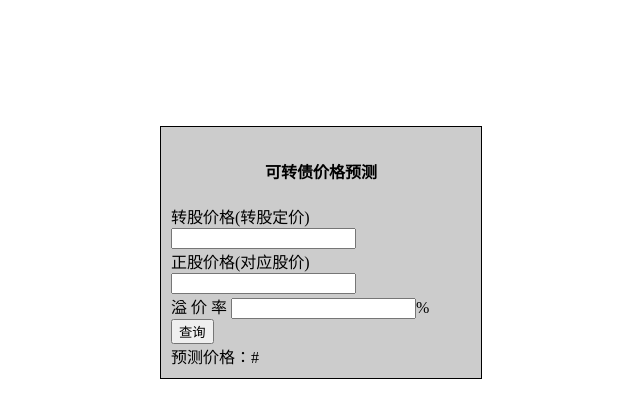
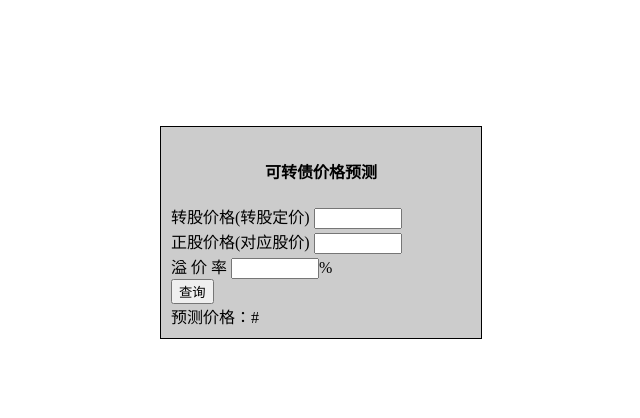
Before and after one commit to Mancy1990/Mancy1990.github.io, a plain HTML site: page index.html in a window 1280 px wide. Shown: the whole page, without its empty margins (319-959 px from the left). Drawn offline with Linux system fonts and the light colour scheme.

Commit message:
Update index.html

```diff
--- a/index.html
+++ b/index.html
@@ -39,6 +39,11 @@
             </div>
         </div>
     </body>
+    <style type="text/css">
+    	input[type=number]{
+    		width:80px;
+    	}
+    </style>
 </head>
 <body>
 
```
